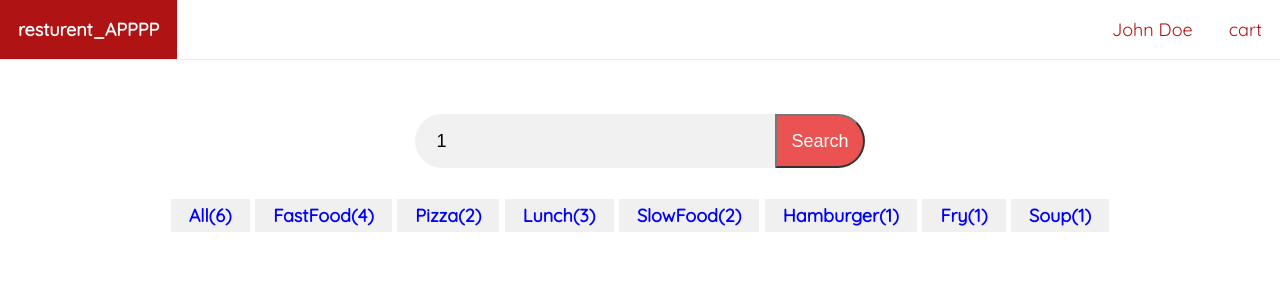
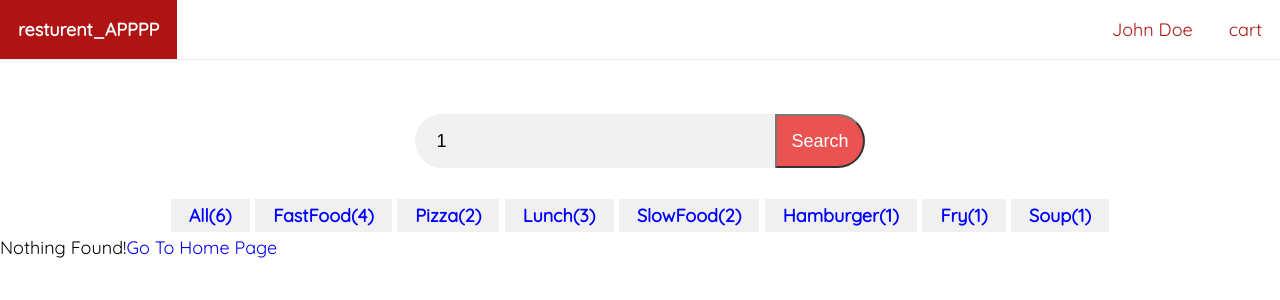
Before and after one commit to sithum110/resturent_web, a React (Create React App) app: page /search/1 in a window 1280 px wide. Shown: the top 300 px of the page. Built offline with nearby package versions, Linux system fonts and the light colour scheme.

Commit message:
add not found into home page

```diff
--- a/src/pages/Home/HomePage.js
+++ b/src/pages/Home/HomePage.js
@@ -4,6 +4,7 @@ import { getAll,getAllTags,search } from '../../service/foodService'; // Import
 import Thumbnail from '../../components/Thumbnails/Thumbnail'; // Import Thumbnail component
 import Search from '../../components/Search/search'; // Import Search component
 import Tags from '../../components/Tags/Tags'; // Import Tags component
+import NotFound from '../../components/notFound/NotFound'; // Import NotFound component
 
 
 
@@ -42,6 +43,7 @@ export default function HomePage() {
     <>
       <Search />
       <Tags tags={tags}/>
+      {foods.length === 0 && <NotFound/>}
 
 
         <Thumbnail foods={foods} />
```
